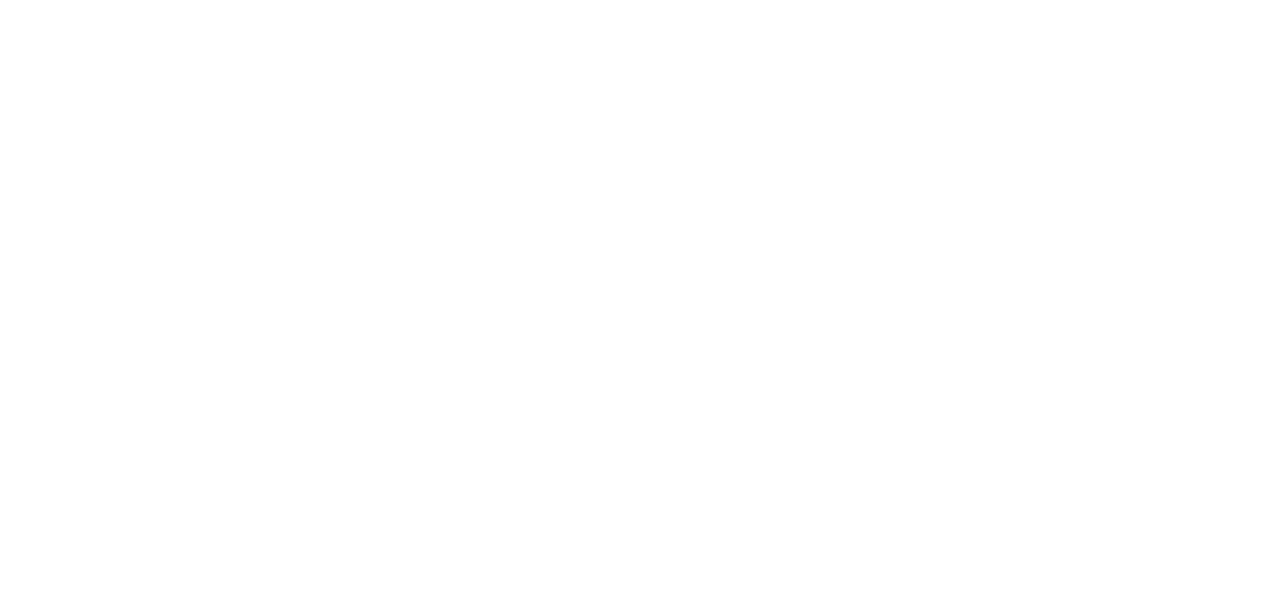
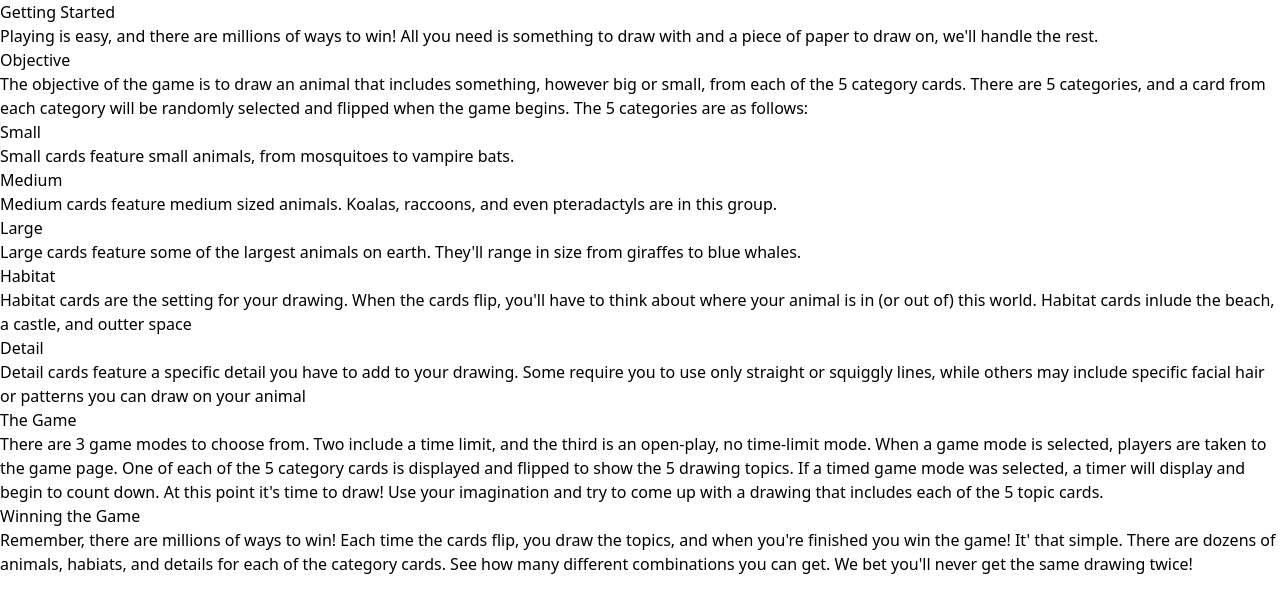
Before and after one commit to alexanderclayton/CardDraw, a React (Vite) app: page /howto in a window 1280 px wide. Before the commit this address had no page. Shown: the top 612 px of the page. Built offline with nearby package versions, Linux system fonts and the light colour scheme.

Commit message:
added howto page

```diff
--- a/src/App.tsx
+++ b/src/App.tsx
@@ -3,6 +3,7 @@
 import { Home } from "./pages/Home";
 import { Game } from "./pages/Game";
 import { ConfigureGame } from "./pages/ConfigureGame";
+import { HowTo } from "./pages/HowTo";
 
 function App() {
   return (
@@ -11,6 +12,7 @@
         <Route path="/" element={<Home />} />
         <Route path="/game" element={<Game />} />
         <Route path="/configure" element={<ConfigureGame />} />
+        <Route path="/howto" element={<HowTo />} />
       </Routes>
     </Router>
   );
--- a/src/components/Header.tsx
+++ b/src/components/Header.tsx
@@ -1,10 +1,11 @@
 import React from "react";
-import {Link} from "react-router-dom";
+import { Link } from "react-router-dom";
 
 export const Header: React.FC = () => {
   return (
     <nav>
       <Link to="/configure">Configure Game</Link>
+      <Link to="/howto">How To Play</Link>
     </nav>
   );
 };
--- /dev/null
+++ b/src/pages/HowTo.tsx
@@ -0,0 +1,73 @@
+import React from "react";
+
+export const HowTo: React.FC = () => {
+  return (
+    <div>
+      <div>
+        <p>Getting Started</p>
+        <p>
+          Playing is easy, and there are millions of ways to win! All you need
+          is something to draw with and a piece of paper to draw on, we'll
+          handle the rest.
+        </p>
+      </div>
+      <div>
+        <p>Objective</p>
+        <p>
+          The objective of the game is to draw an animal that includes
+          something, however big or small, from each of the 5 category cards.
+          There are 5 categories, and a card from each category will be randomly
+          selected and flipped when the game begins. The 5 categories are as
+          follows:
+        </p>
+        <p>Small</p>
+        <p>
+          Small cards feature small animals, from mosquitoes to vampire bats.
+        </p>
+        <p>Medium</p>
+        <p>
+          Medium cards feature medium sized animals. Koalas, raccoons, and even
+          pteradactyls are in this group.
+        </p>
+        <p>Large</p>
+        <p>
+          Large cards feature some of the largest animals on earth. They'll
+          range in size from giraffes to blue whales.
+        </p>
+        <p>Habitat</p>
+        <p>
+          Habitat cards are the setting for your drawing. When the cards flip,
+          you'll have to think about where your animal is in (or out of) this
+          world. Habitat cards inlude the beach, a castle, and outter space
+        </p>
+        <p>Detail</p>
+        <p>
+          Detail cards feature a specific detail you have to add to your
+          drawing. Some require you to use only straight or squiggly lines,
+          while others may include specific facial hair or patterns you can draw
+          on your animal
+        </p>
+      </div>
+      <div>
+        <p>The Game</p>
+        <p>
+          There are 3 game modes to choose from. Two include a time limit, and
+          the third is an open-play, no time-limit mode. When a game mode is
+          selected, players are taken to the game page. One of each of the 5
+          category cards is displayed and flipped to show the 5 drawing topics.
+          If a timed game mode was selected, a timer will display and begin to
+          count down. At this point it's time to draw! Use your imagination and
+          try to come up with a drawing that includes each of the 5 topic cards.
+        </p>
+      </div>
+      <div>Winning the Game</div>
+      <p>
+        Remember, there are millions of ways to win! Each time the cards flip,
+        you draw the topics, and when you're finished you win the game! It' that
+        simple. There are dozens of animals, habiats, and details for each of
+        the category cards. See how many different combinations you can get. We
+        bet you'll never get the same drawing twice!
+      </p>
+    </div>
+  );
+};
```
